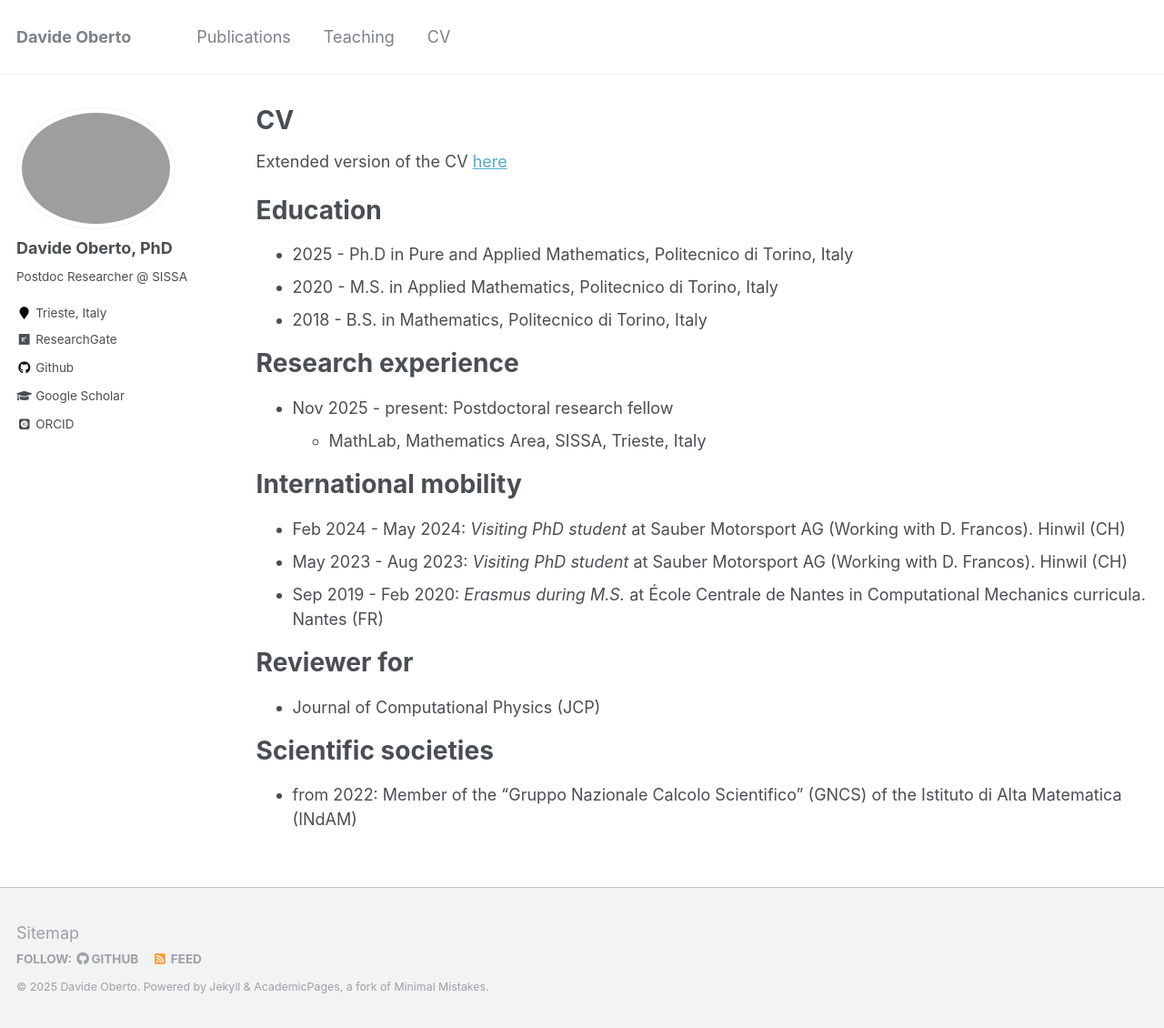
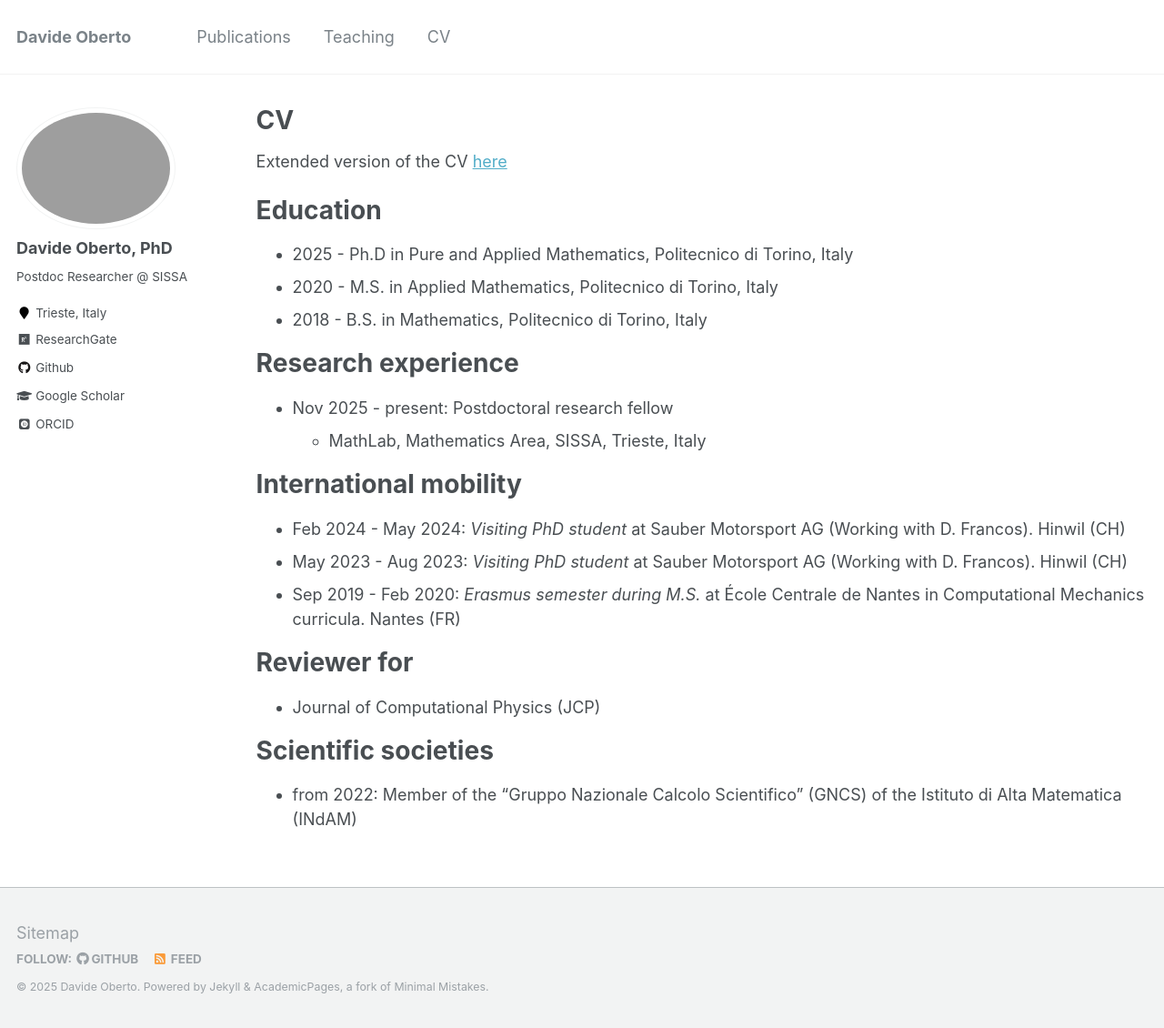
Before and after one commit to DavideOberto/DavideOberto.github.io, a Jekyll site: the page built from _pages/cv.md, in a window 1280 px wide and 1130 px high. Shown: the whole window at 91% size. Built offline with Jekyll 4.4.1, drawn with Linux system fonts in a browser that asks for light colours; some web fonts are replaced.

Commit message:
Update cv.md

```diff
--- a/_pages/cv.md
+++ b/_pages/cv.md
@@ -29,7 +29,7 @@ International mobility
 =====
 * Feb 2024 - May 2024: <em>Visiting PhD student</em> at Sauber Motorsport AG (Working with D. Francos). Hinwil (CH)
 * May 2023 - Aug 2023: <em>Visiting PhD student</em> at Sauber Motorsport AG (Working with D. Francos). Hinwil (CH)
-* Sep 2019 - Feb 2020: <em>Erasmus during M.S.</em> at École Centrale de Nantes in Computational Mechanics curricula. Nantes (FR)
+* Sep 2019 - Feb 2020: <em>Erasmus semester during M.S.</em> at École Centrale de Nantes in Computational Mechanics curricula. Nantes (FR)
 
 
 <!-- continua a modificare
```
